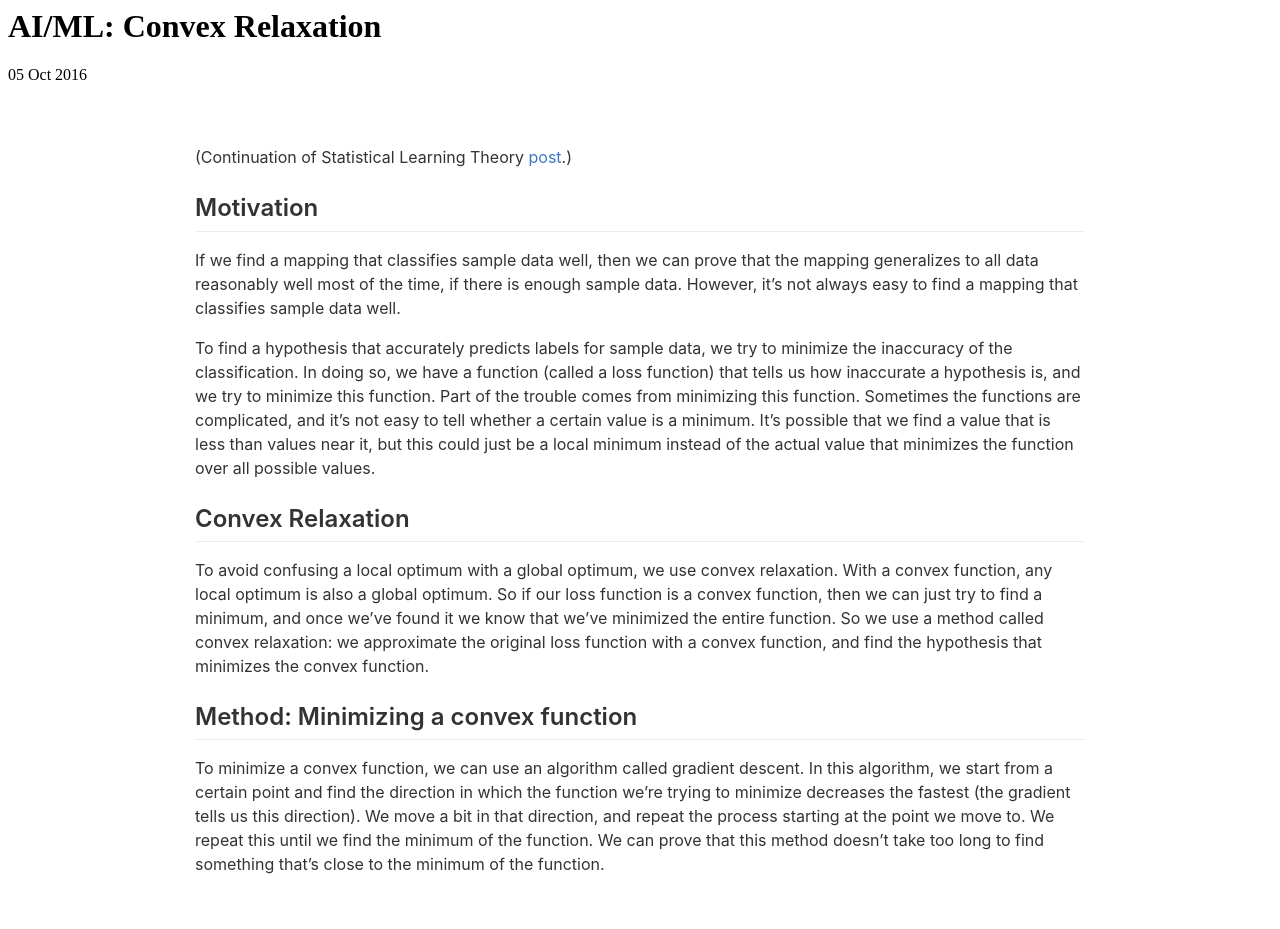
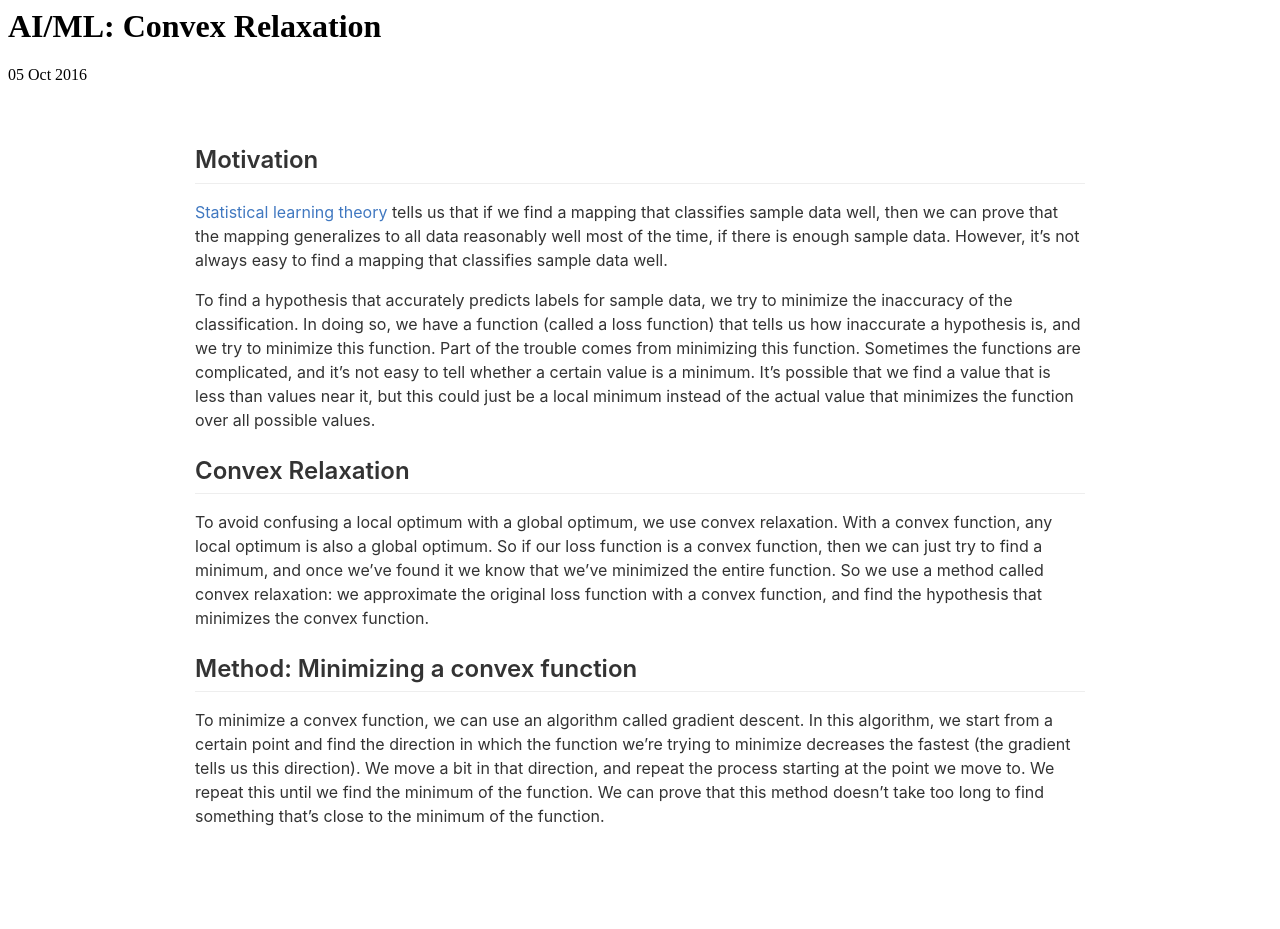
Before and after one commit to cchen23/cchen23.githhub.io, a Jekyll site: the page built from _posts/2016-10-05-convex-relaxation.md, in a window 1280 px wide. Built offline with Jekyll 4.4.1, drawn with Linux system fonts in a browser that asks for light colours; after the commit the page ends 900 px from its top, so only the background shows below that.

Commit message:
Update 2016-10-05-convex-relaxation.md

```diff
--- a/_posts/2016-10-05-convex-relaxation.md
+++ b/_posts/2016-10-05-convex-relaxation.md
@@ -4,10 +4,9 @@ title: "AI/ML: Convex Relaxation"
 date: 2016-10-05
 type: summary
 ---
-(Continuation of Statistical Learning Theory [post](https://cchen23.github.io/blog/2016/10/04/statistical-learning-theory).)
 
 ## Motivation
-If we find a mapping that classifies sample data well, then we can prove that the mapping generalizes to all data reasonably well most of the time, if there is enough sample data.
+[Statistical learning theory](https://cchen23.github.io/blog/2016/10/04/statistical-learning-theory) tells us that if we find a mapping that classifies sample data well, then we can prove that the mapping generalizes to all data reasonably well most of the time, if there is enough sample data.
 However, it's not always easy to find a mapping that classifies sample data well.
 
 To find a hypothesis that accurately predicts labels for sample data, we try to minimize the inaccuracy of the classification. In doing so, we have a function (called a loss function) that tells us how inaccurate a hypothesis is, and we try to minimize this function. Part of the trouble comes from minimizing this function. Sometimes the functions are complicated, and it's not easy to tell whether a certain value is a minimum. It's possible that we find a value that is less than values near it, but this could just be a local minimum instead of the actual value that minimizes the function over all possible values.
```
